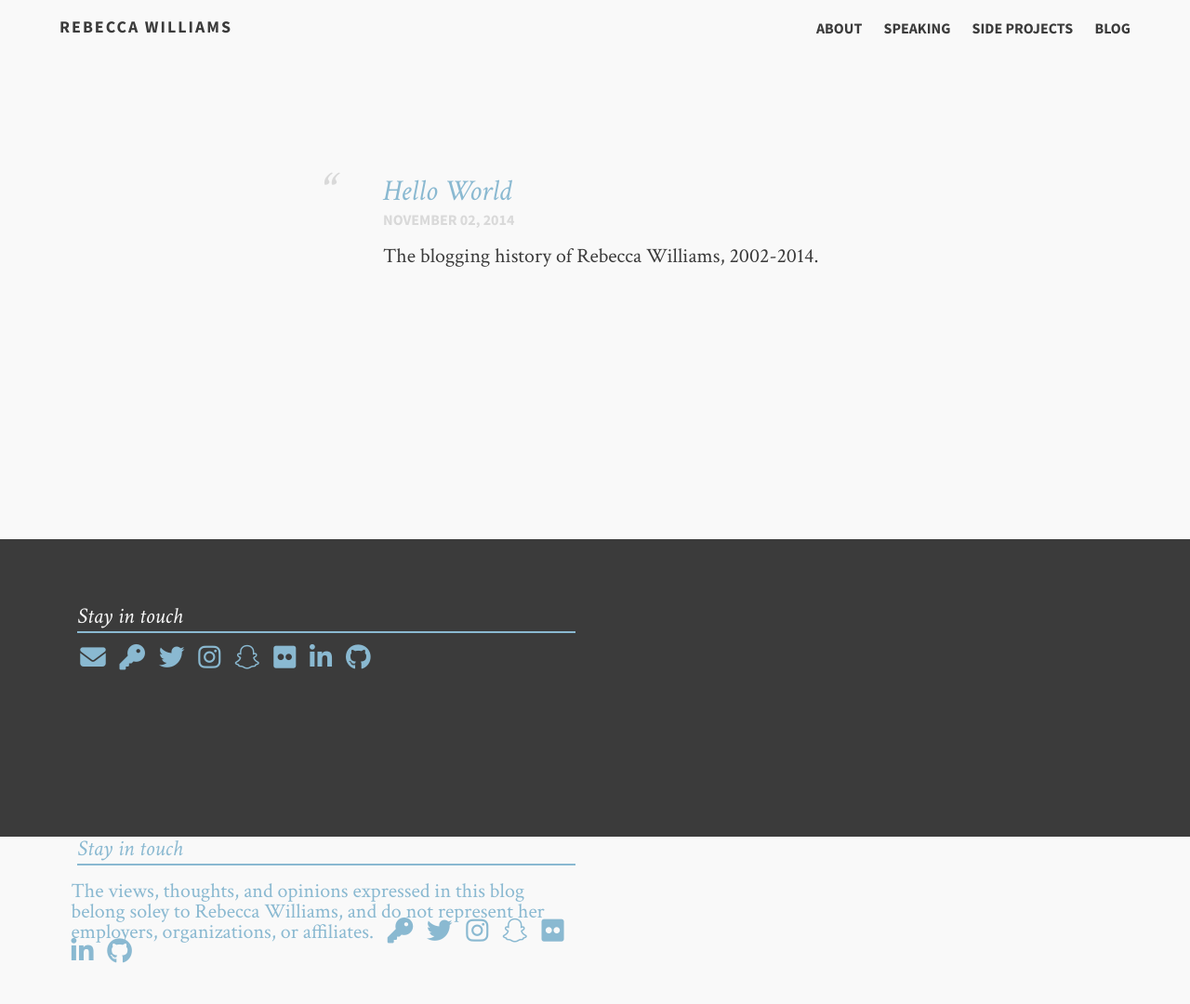
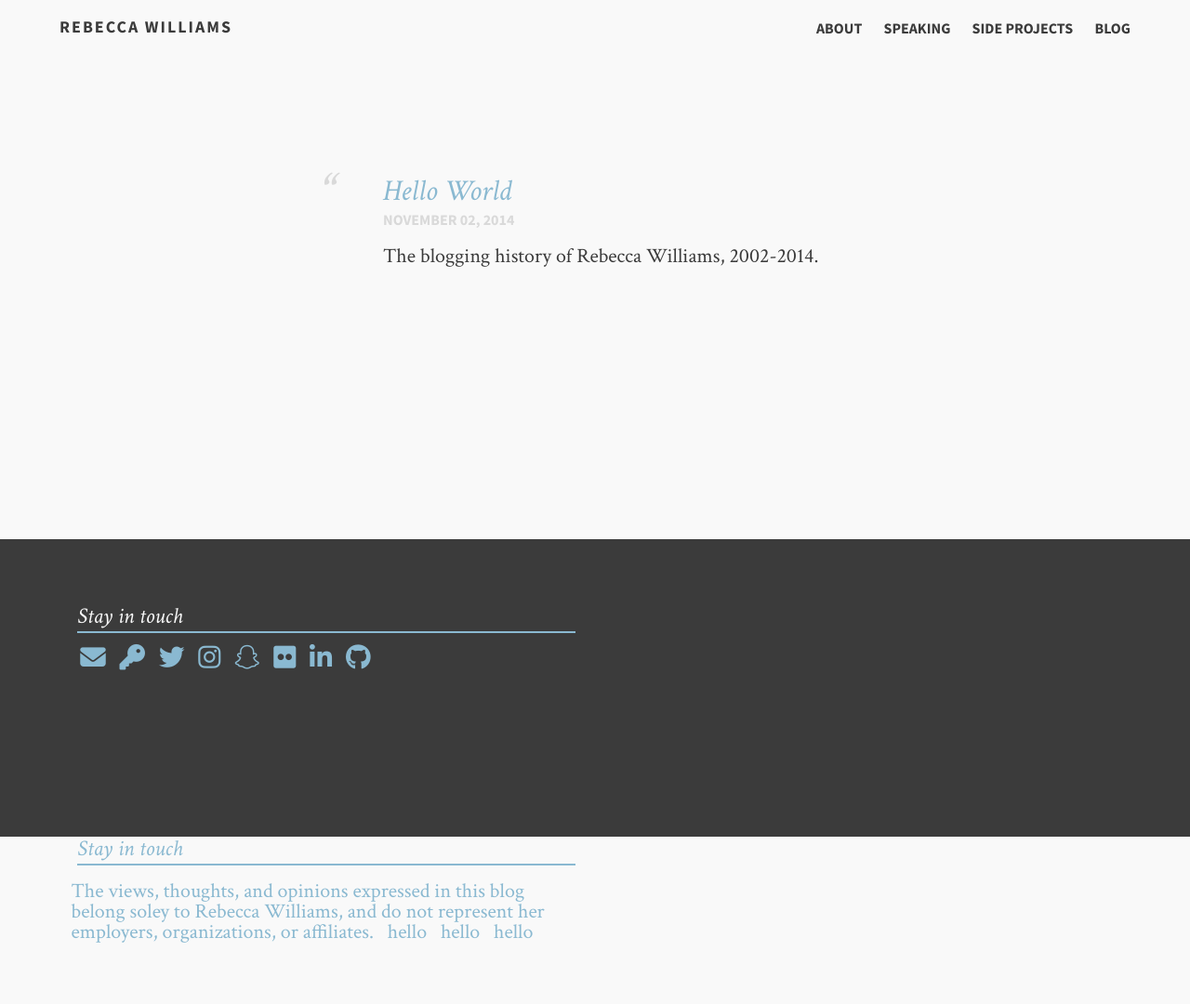
Before and after one commit to rebeccawilliams/rebeccawilliams.us, a Jekyll site: the page built from index.md, in a window 1280 px wide. Shown: the whole page at 93% size. Built offline with Jekyll 4.4.1, drawn with Linux system fonts in a browser that asks for light colours; nearby versions of some CDN libraries.

Commit message:
Update footer.html

```diff
--- a/_includes/footer.html
+++ b/_includes/footer.html
@@ -19,13 +19,9 @@
      <ol class="prev-posts">
         <p class="list-title">Stay in touch</p>
         	<li>The views, thoughts, and opinions expressed in this blog belong soley to Rebecca Williams, and do not represent her employers, organizations, or affiliates.</i> &nbsp;
-		<a href="https://keybase.io/RebeccaWilliams/key.asc"><i class="fa fa-key fa-lg"></i> &nbsp;
-        	<a href="https://twitter.com/internetrebecca"><i class="fa fa-twitter fa-lg"></i> &nbsp;
-		<a href="https://instagram.com/instarebeccawilliams"><i class="fa fa-instagram fa-lg"></i> &nbsp;
-		<a href="https://www.snapchat.com/add/snapsofrebecca"><i class="fa fa-snapchat fa-lg"></i> &nbsp;
-            	<a href="https://www.flickr.com/photos/thisisflickriknow/"><i class="fa fa-flickr fa-lg"></i> &nbsp;
-            	<a href="https://www.linkedin.com/in/rebeccaannwilliams"><i class="fa fa-linkedin fa-lg"></i> &nbsp;
-		<a href="https://github.com/rebeccawilliams"><i class="fa fa-github fa-lg"></i></li>
+		hello</i> &nbsp;
+        	hello</i> &nbsp;
+		hello</i></li>
       </ol>
     </aside>
   </footer>
```
